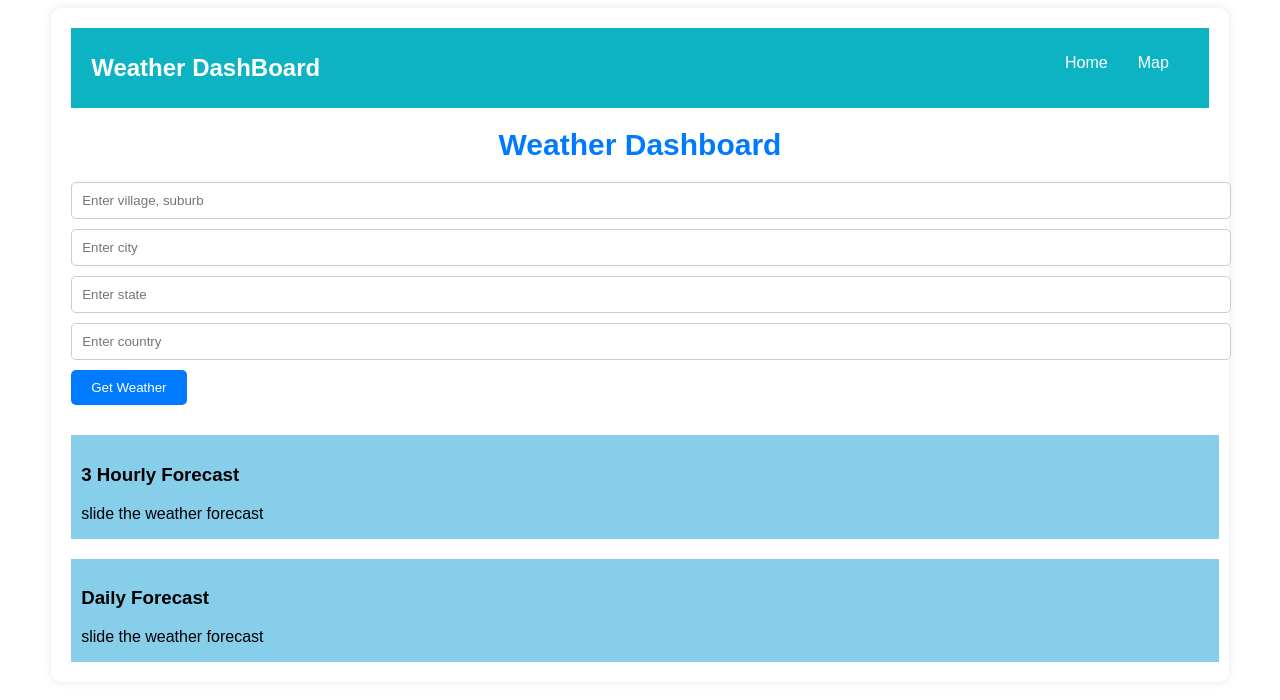
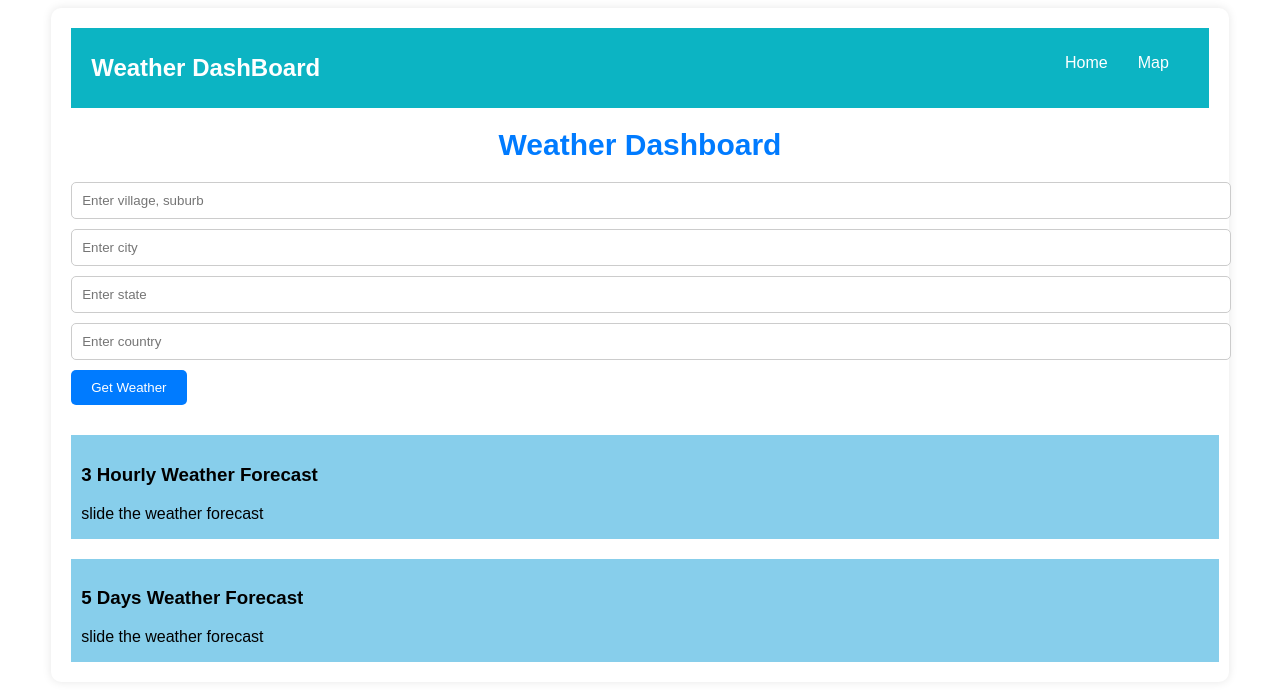
Before and after one commit to vijenderchimma/weather_dashboard_frontend, a React (Vite) app: page / in a window 1280 px wide. Shown: the top 700 px of the page. Built offline with nearby package versions, Linux system fonts and the light colour scheme.

Commit message:
added para of 5 days weather forecast

```diff
--- a/src/components/Map.jsx
+++ b/src/components/Map.jsx
@@ -113,7 +113,7 @@ const Map= () => {
                 <LocationMarker />
             </MapContainer>
             <div className='forecast-container'>
-                <h3>3 Hourly Forecast</h3>
+                <h3>3 Hourly Weather Forecast</h3>
                 <p>slide the weather forecast</p>
                 <Slider {...sliderSettings}>
                     {hourlyForecast.map((forecast, index) => (
@@ -127,7 +127,7 @@ const Map= () => {
             </div>
 
             <div className='forecast-container'>
-                <h3>Daily Forecast</h3>
+                <h3>5 Days Weather Forecast</h3>
                 <p>slide the weather forecast</p>
                 <Slider {...sliderSettings}>
                     {dailyForecast.map((forecast, index) => (
--- a/src/components/UserPreferences.jsx
+++ b/src/components/UserPreferences.jsx
@@ -51,7 +51,7 @@ const UserPreferences = () => {
                 <button type="submit">Get Weather</button>
             </form>
             <div className='forecast-container'>
-                <h3>3 Hourly Forecast</h3>
+                <h3>3 Hourly Weather Forecast</h3>
                 <p>slide the weather forecast</p>
                 <Slider {...sliderSettings}>
                     {hourlyForecast.map((forecast, index) => (
@@ -65,7 +65,7 @@ const UserPreferences = () => {
             </div>
 
             <div className='forecast-container'>
-                <h3>Daily Forecast</h3>
+                <h3>5 Days Weather Forecast</h3>
                 <p>slide the weather forecast</p>
                 <Slider {...sliderSettings}>
                     {dailyForecast.map((forecast, index) => (
```
